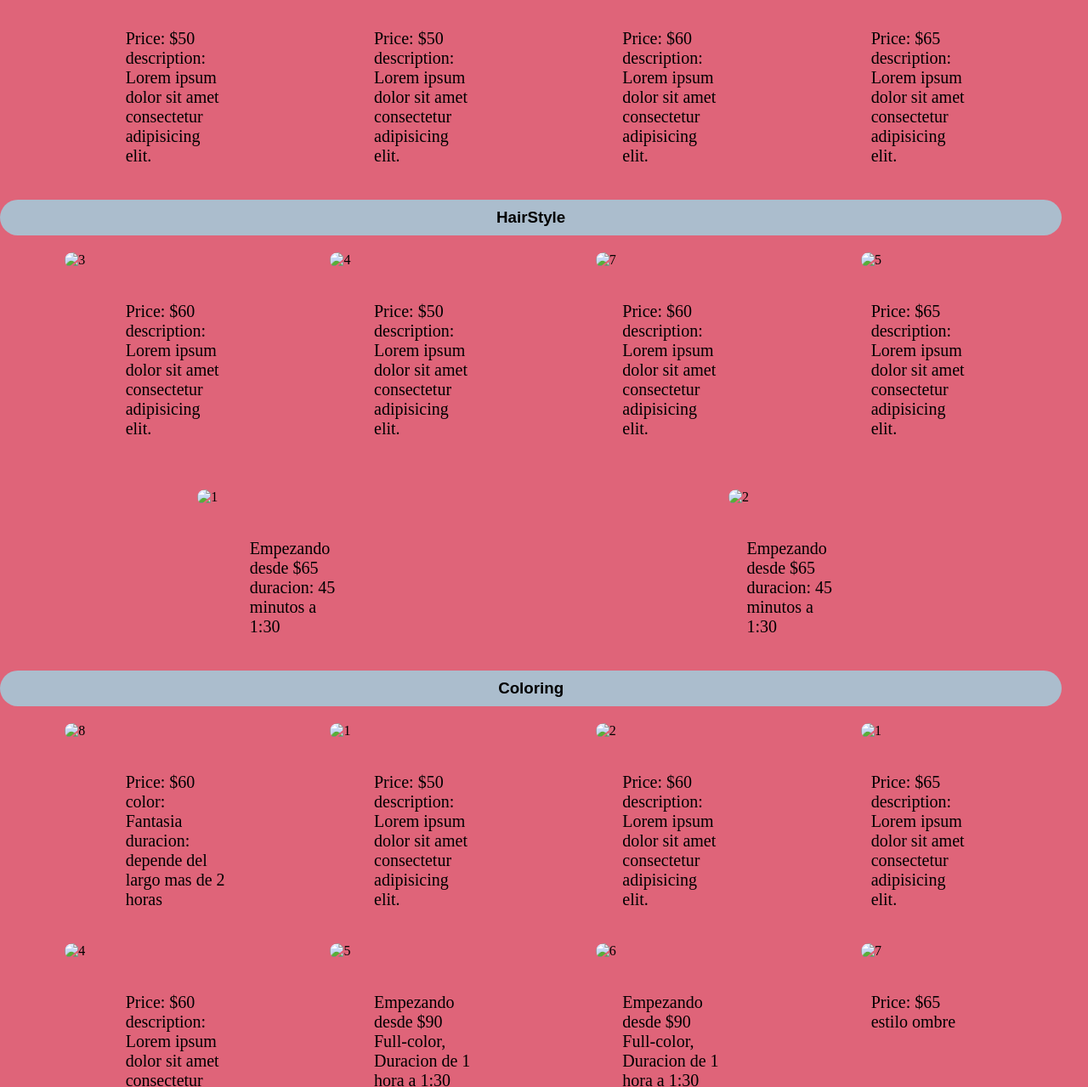
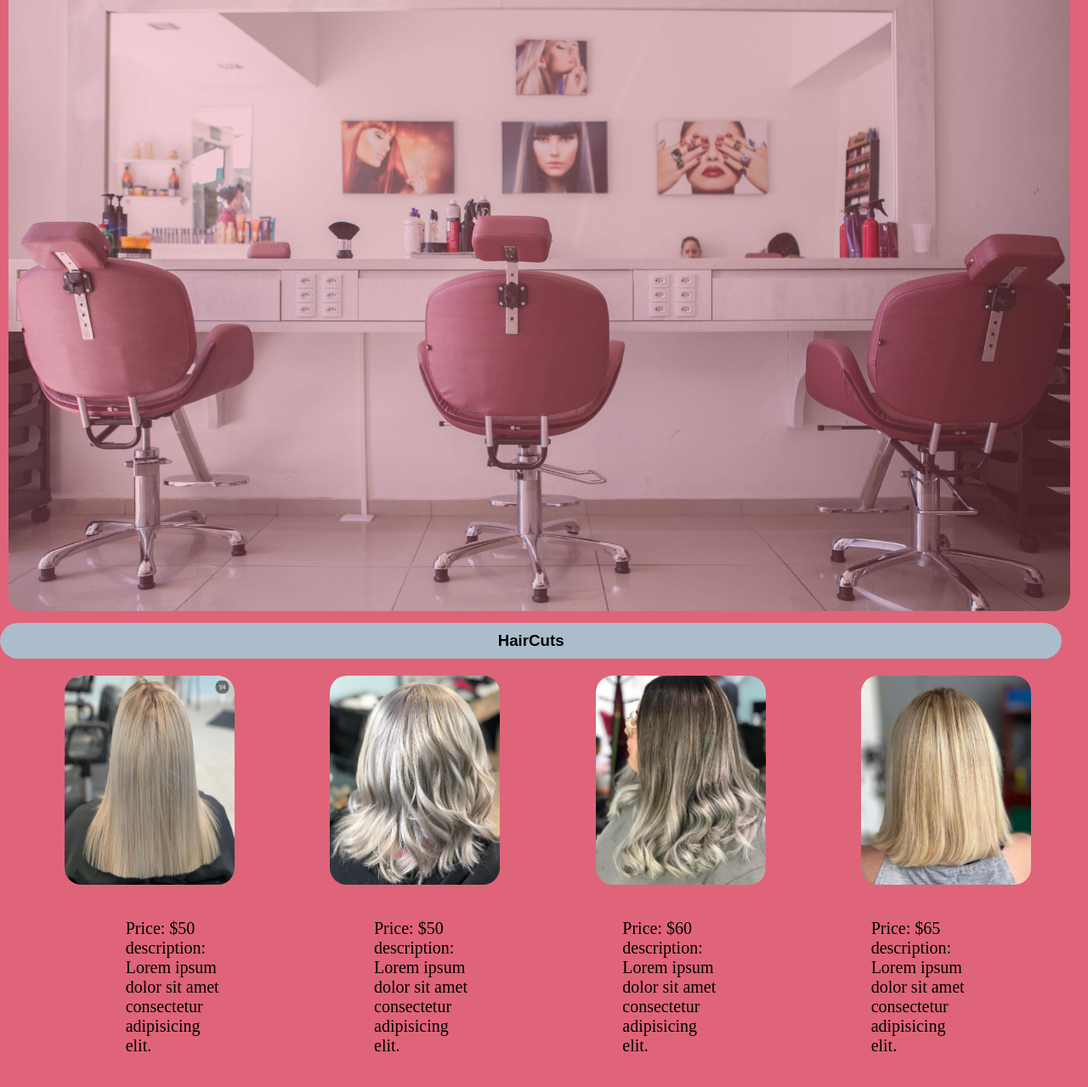
Before and after one commit to Mercurio503/paginas, a plain HTML site: page index.html in a window 1280 px wide. Shown: the part 179-1458 px from the top of the page at 85% size. Drawn offline with Linux system fonts and the light colour scheme; the site is published under a folder, as on GitHub Pages, so addresses that start at the root find nothing; a web font is replaced by a local one.

Commit message:
Add files via upload

```diff
--- a/index.html
+++ b/index.html
@@ -5,7 +5,7 @@
   <head>
     <meta charset="UTF-8" />
     <meta name="viewport" content="width=device-width, initial-scale=1.0" />
-    <link rel="icon" type="image/jpeg" href="/images/10.jpeg" />
+    <link rel="icon" type="image/jpeg" href="images/10.jpeg" />
 
     <link rel="stylesheet" href="style.css" />
     <link rel="stylesheet" href="header.css" />
@@ -25,8 +25,8 @@
         </ul>
       </nav>
 
-      <img class="img" src="/images/0.jpg" alt="numero1" />
-      <img class="circle" src="/images/comadre.jpeg" alt="logo large" />
+      <img class="img" src="images/0.jpg" alt="numero1" />
+      <img class="circle" src="images/comadre.jpeg" alt="logo large" />
       <h1>Daisy-Beauty</h1>
     </header>
     <a name="haircut"></a>
@@ -35,10 +35,10 @@
 
     <section class="haircut">
       <div class="container">
-        <img src="/images/9.jpg" alt="9" />
-        <img src="/images/6.jpg" alt="6" />
-        <img src="/images/2.jpg" alt="2" />
-        <img src="/images/1.jpg" alt="1" />
+        <img src="images/9.jpg" alt="9" />
+        <img src="images/6.jpg" alt="6" />
+        <img src="images/2.jpg" alt="2" />
+        <img src="images/1.jpg" alt="1" />
       </div>
       <div class="description">
         <p>
@@ -67,10 +67,10 @@
     <h3>HairStyle</h3>
     <section class="haircut">
       <div class="container">
-        <img src="/images/3.jpg" alt="3" />
-        <img src="/images/4.jpg" alt="4" />
-        <img src="/images/7.jpg" alt="7" />
-        <img src="/images/5.jpg" alt="5" />
+        <img src="images/3.jpg" alt="3" />
+        <img src="images/4.jpg" alt="4" />
+        <img src="images/7.jpg" alt="7" />
+        <img src="images/5.jpg" alt="5" />
       </div>
       <div class="description">
         <p>
@@ -97,8 +97,8 @@
     </section>
     <section class="haircut">
       <div class="container">
-        <img src="/images/hairstyle1JPG.JPG" alt="1" />
-        <img src="/images/hairstyle2.JPG" alt="2" />
+        <img src="images/hairstyle1JPG.JPG" alt="1" />
+        <img src="images/hairstyle2.JPG" alt="2" />
         <!-- <img src="7.jpg" alt="7" />
         <img src="5.jpg" alt="5" /> -->
       </div>
@@ -129,10 +129,10 @@
     <h3>Coloring</h3>
     <section class="haircut">
       <div class="container">
-        <img src="/images/8.jpg" alt="8" />
-        <img src="/images/color1.JPG" alt="1" />
-        <img src="/images/color2.JPG" alt="2" />
-        <img src="/images/color3.JPG" alt="1" />
+        <img src="images/8.jpg" alt="8" />
+        <img src="images/color1.JPG" alt="1" />
+        <img src="images/color2.JPG" alt="2" />
+        <img src="images/color3.JPG" alt="1" />
       </div>
       <div class="description">
         <p>
@@ -159,10 +159,10 @@
         </p>
       </div>
       <div class="container">
-        <img src="/images/color4.JPG" alt="4" />
-        <img src="/images/color5.JPG" alt="5" />
-        <img src="/images/color6.JPG" alt="6" />
-        <img src="/images/color7.JPG" alt="7" />
+        <img src="images/color4.JPG" alt="4" />
+        <img src="images/color5.JPG" alt="5" />
+        <img src="images/color6.JPG" alt="6" />
+        <img src="images/color7.JPG" alt="7" />
       </div>
       <div class="description">
         <p>
@@ -208,10 +208,5 @@
     <footer>
       <small>&copy; 2023 by Jose Garcia Derechos Reservados </small>
     </footer>
-    <script>
-      (function(){
-        var formulario = document.getElementByName('formulario')
-      })
-    </script>
   </body>
 </html>
```
